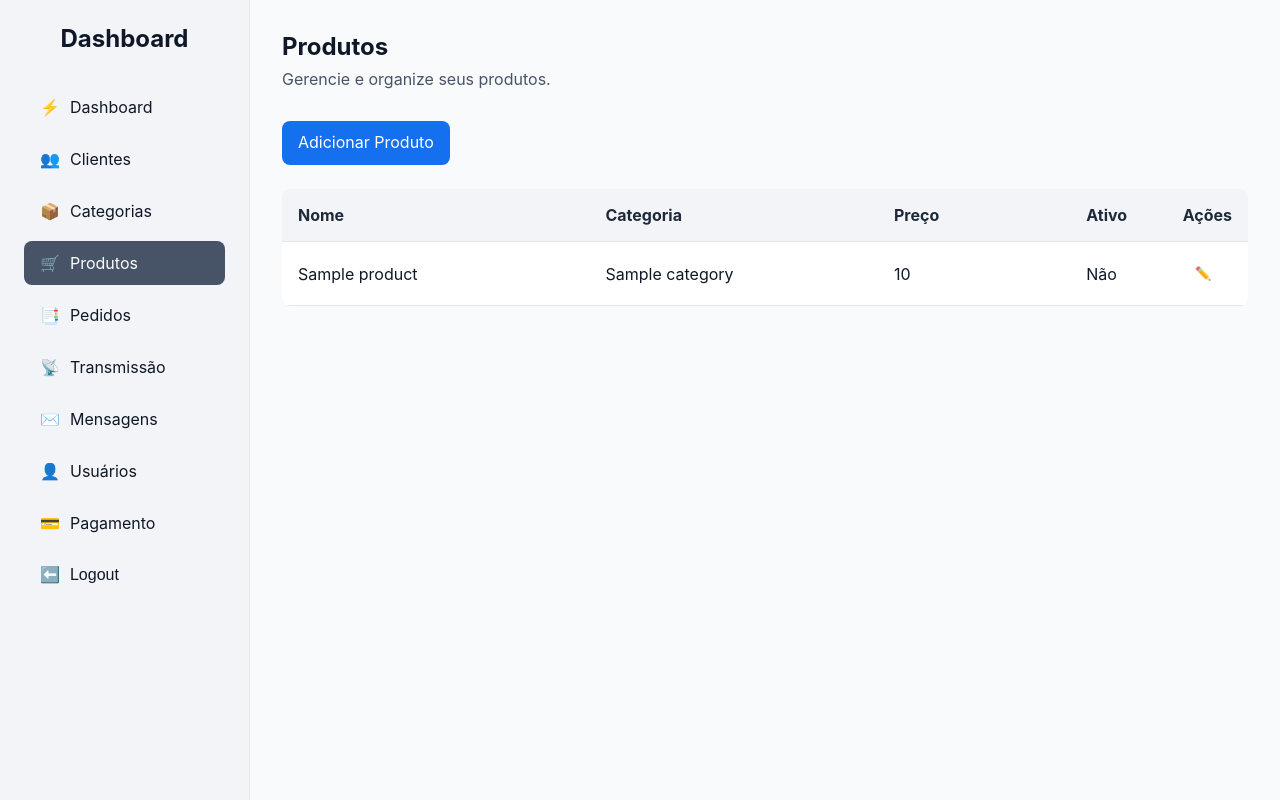
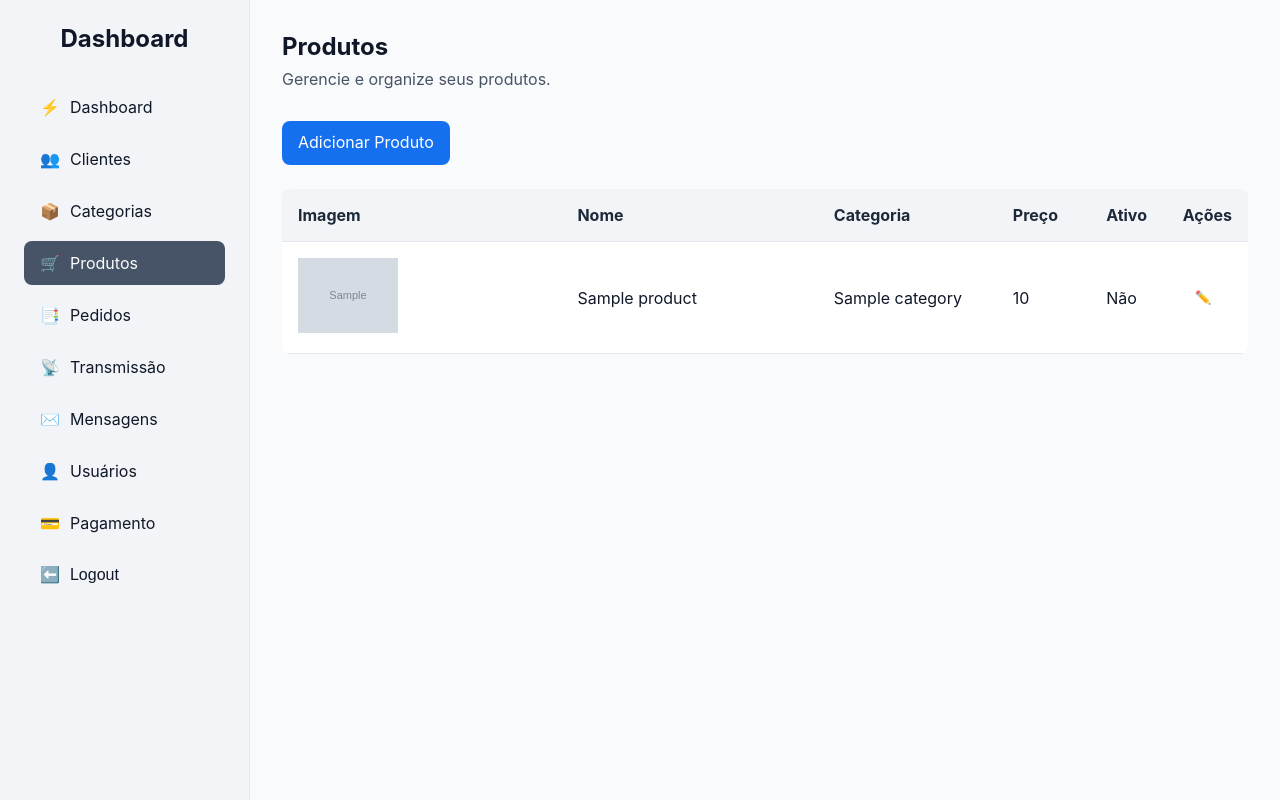
Before and after one commit to EduLongen/sales_bot, a Django app: template dashboard/templates/dashboard/products.html in a window 1280 px wide. Run offline with Django 3.2, Linux system fonts and the light colour scheme; the template is opened without the code that fills it: most values are stand-ins (such as "Sample title", 1, 10 or a date in 2020); grey boxes marked "Sample" are stand-in pictures.

Commit message:
feat: add image rendering in  product page

```diff
--- a/dashboard/templates/dashboard/products.html
+++ b/dashboard/templates/dashboard/products.html
@@ -100,6 +100,7 @@
           <table class="produto-table">
             <thead>
               <tr>
+                <th>Imagem</th>
                 <th>Nome</th>
                 <th>Categoria</th>
                 <th>Preço</th>
@@ -118,6 +119,7 @@
                 data-image-url="{{ product.image_url}}"
                 data-description="{{ product.description }}"
               >
+              <td><img src="{{ product.image_url }}" alt="{{ product.name }}" style="max-width: 100px; max-height: 100px;"/></td>
                 <td>{{ product.name }}</td>
                 <td>{{ product.category }}</td>
                 <td>{{ product.price }}</td>
```
